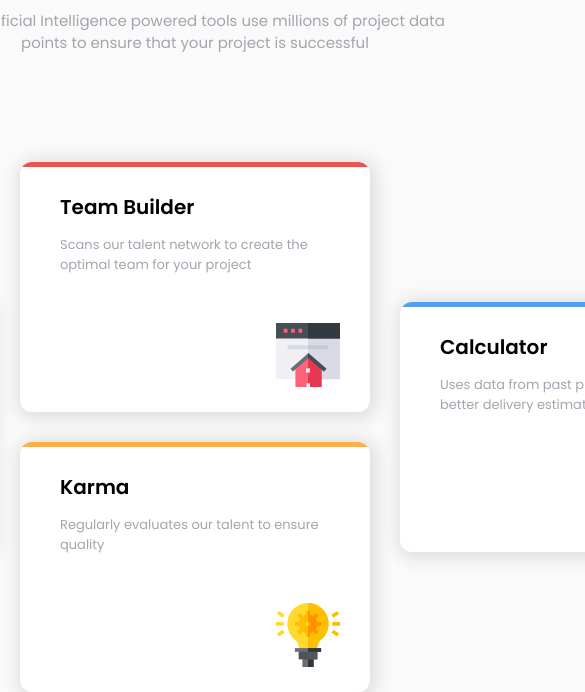
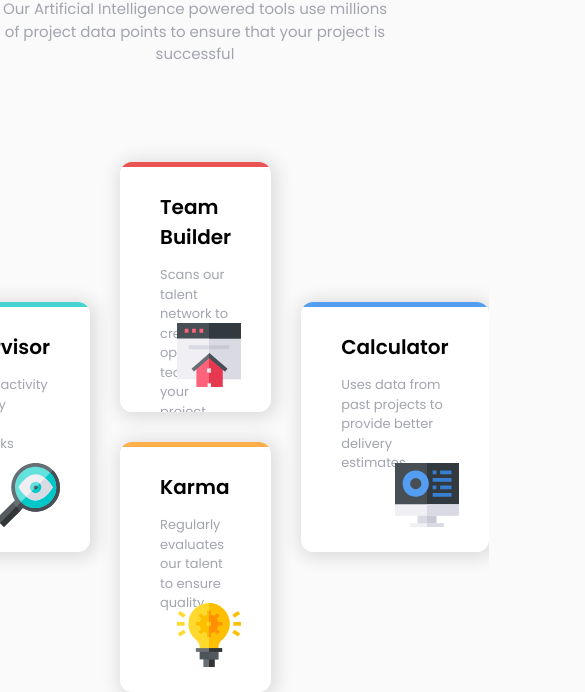
Before and after one commit to Dani237/Four-Card-Feature, a plain HTML site: page index.html in a window 390 px wide. Shown: the part 153-845 px from the top of the page, 585 px wide, since content can reach past the window. Drawn offline with Linux system fonts and the light colour scheme.

Commit message:
Fix: fixing responsive issue

```diff
--- a/styles.css
+++ b/styles.css
@@ -28,12 +28,13 @@ h1, h2, h3 { margin: 0; }
 main {
     display: flex;
     flex-direction: column;
-    justify-content: center;
+    /* justify-content: center; */
     align-items: center;
     /* height: 100vh; */
 }
 .contenedor {
-    max-width: 144rem;
+    max-width: 120rem;
+    margin: 0 auto;
 }
 
 /* HEADING */
@@ -56,7 +57,7 @@ h2 {
 }
 .heading p {
     color: var(--g-blue);
-    width: 50rem;
+    max-width: 50rem;
 }
 
 /* CARDS */
@@ -70,7 +71,7 @@ h2 {
 
 /* CARD */
 .card {
-    width: 35rem;
+    max-width: 35rem;
     height: 25rem;
     padding: 3rem 4rem;
     background-color: white;
@@ -115,5 +116,12 @@ h2 {
 @media (max-width: 375px) {
     .cards {
         flex-direction: column;
+        margin-bottom: 4rem;
+    }
+    .contenedor {
+        max-width: 90%;
+    }
+    body {
+        font-size: 1.3rem;
     }
 }
```
